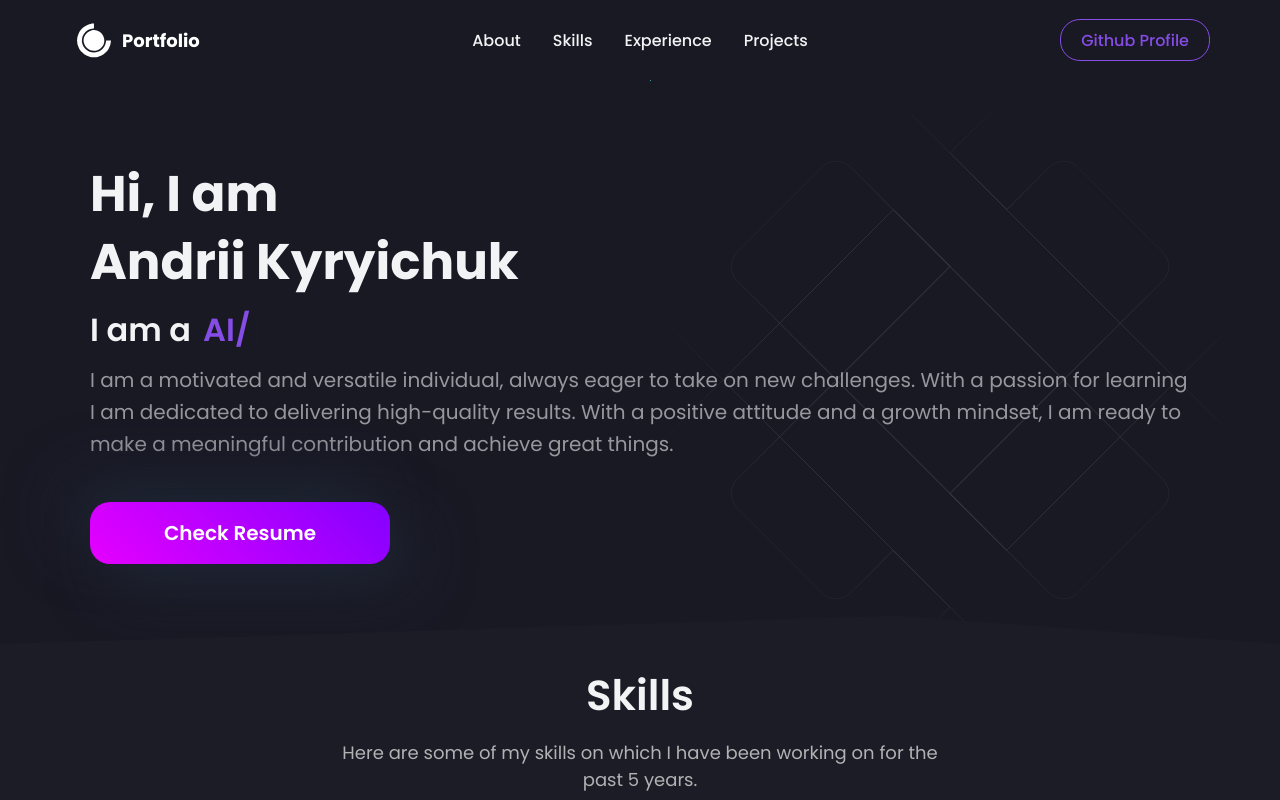
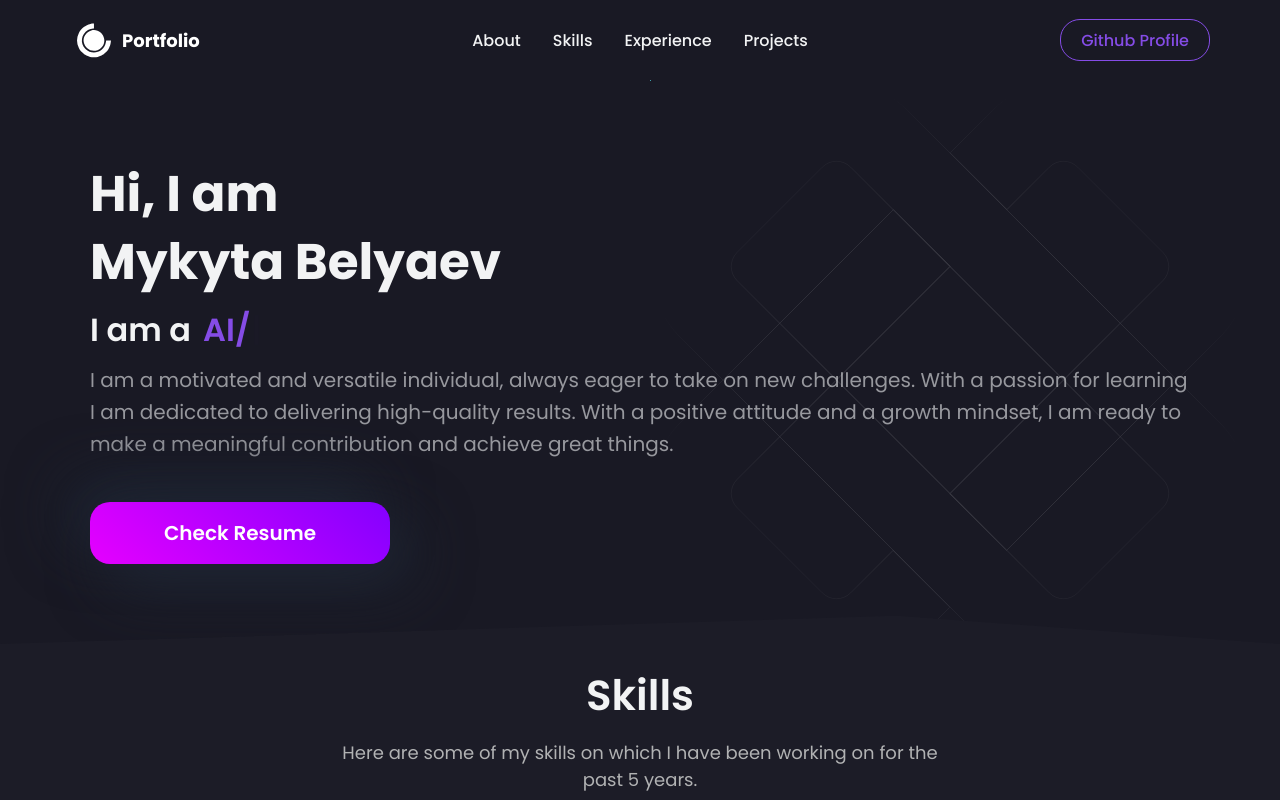
Before and after one commit to sunriseaigo/portfolio, a React (Create React App) app: page / in a window 1280 px wide. Shown: the top 800 px of the page. Built offline with nearby package versions, Linux system fonts and the light colour scheme.

Commit message:
update the some issues

```diff
--- a/public/index.html
+++ b/public/index.html
@@ -24,7 +24,7 @@
       work correctly both with client-side routing and a non-root public URL.
       Learn how to configure a non-root public URL by running `npm run build`.
     -->
-    <title>Andrii Kyryichuk</title>
+    <title>Mykyta Belyaev</title>
   </head>
   <body>
     <noscript>You need to enable JavaScript to run this app.</noscript>
--- a/src/components/Footer/index.js
+++ b/src/components/Footer/index.js
@@ -87,7 +87,7 @@ function Footer() {
   return (
     <FooterContainer>
       <FooterWrapper>
-        <Logo>Andrii Kyryichuk</Logo>
+        <Logo>Mykyta Belyaev</Logo>
         <Nav>
           <NavLink href="#about">About</NavLink>
           <NavLink href="#skills">Skills</NavLink>
@@ -110,7 +110,7 @@ function Footer() {
           </SocialMediaIcon>
         </SocialMediaIcons> */}
         <Copyright>
-          &copy; 2024 Andrii Kyryichuk. All rights reserved.
+          &copy; 2024 Mykyta Belyaev. All rights reserved.
         </Copyright>
       </FooterWrapper>
     </FooterContainer>
--- a/src/data/constants.js
+++ b/src/data/constants.js
@@ -1,5 +1,5 @@
 export const Bio = {
-  name: "Andrii Kyryichuk",
+  name: "Mykyta Belyaev",
   roles: [
     "Full Stack Developer",
     "AI/ML Engineer",
@@ -521,7 +521,7 @@ export const projects = [
     webapp: "https://podstream.netlify.app/",
     // member: [
     //   {
-    //     name: "Andrii Kyryichuk",
+    //     name: "Mykyta Belyaev",
     //     img: "https://avatars.githubusercontent.com/u/64485885?v=4",
     //     linkedin: "https://www.linkedin.com/in/rishav-chanda-b89a791b3/",
     //     github: "https://github.com/rishavchanda/",
@@ -569,7 +569,7 @@ export const projects = [
     webapp: "https://brain-tumor.netlify.app/",
     // member: [
     //   {
-    //     name: "Andrii Kyryichuk",
+    //     name: "Mykyta Belyaev",
     //     img: "https://avatars.githubusercontent.com/u/64485885?v=4",
     //     linkedin: "https://www.linkedin.com/in/rishav-chanda-b89a791b3/",
     //     github: "https://github.com/rishavchanda/",
```
Also changed, not shown: 1 other file (tests, documents, lock files or other folders).
